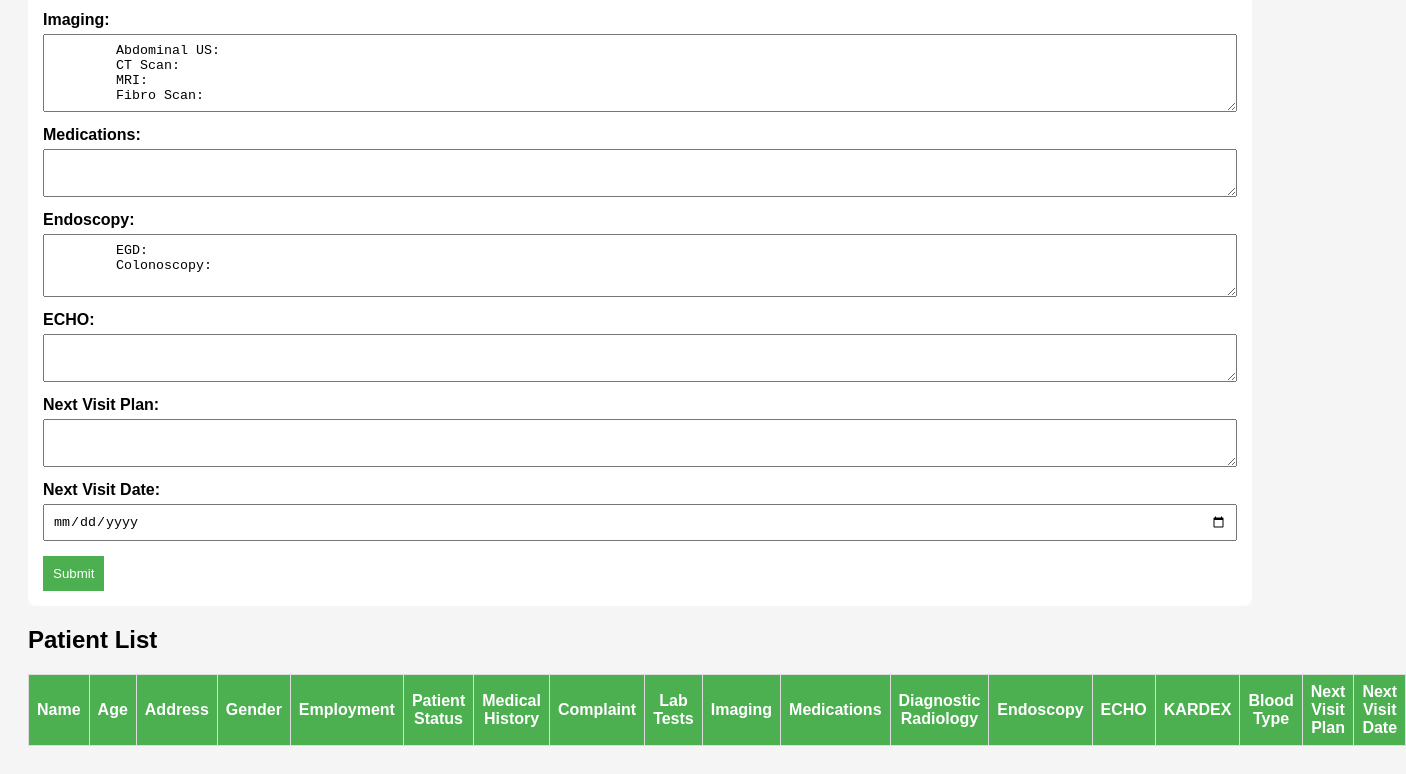
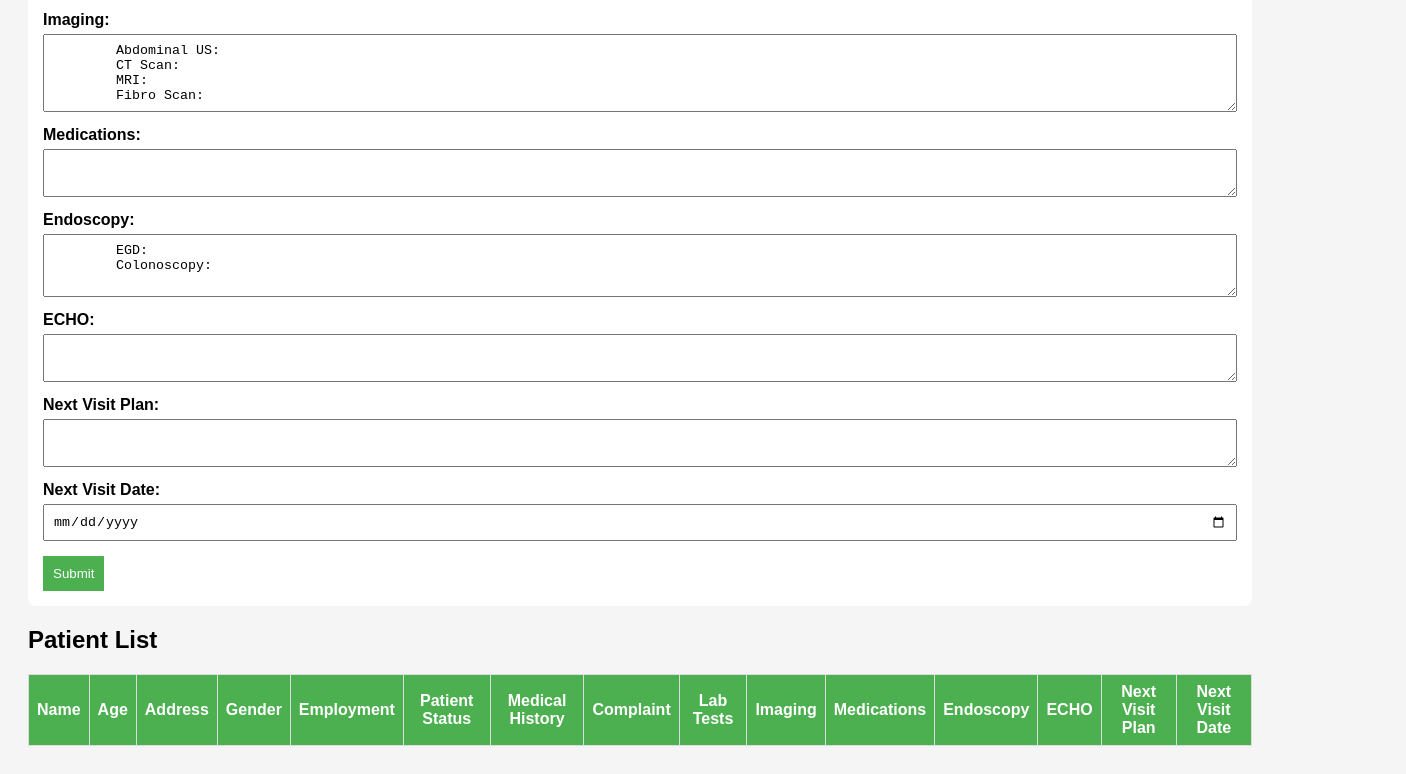
Before and after one commit to Zarcotech/patcat, a website: page public/index.html in a window 1280 px wide. Shown: the part 1100-1874 px from the top of the page, 1406 px wide, since content can reach past the window. Drawn offline with Linux system fonts and the light colour scheme; no server answers.

Commit message:
Removed columns from view table

```diff
--- a/public/index.html
+++ b/public/index.html
@@ -77,11 +77,8 @@
                 <th>Lab Tests</th>
                 <th>Imaging</th>
                 <th>Medications</th>
-                <th>Diagnostic Radiology</th>
                 <th>Endoscopy</th>
                 <th>ECHO</th>
-                <th>KARDEX</th>
-                <th>Blood Type</th>
                 <th>Next Visit Plan</th>
                 <th>Next Visit Date</th>
             </tr>
```
